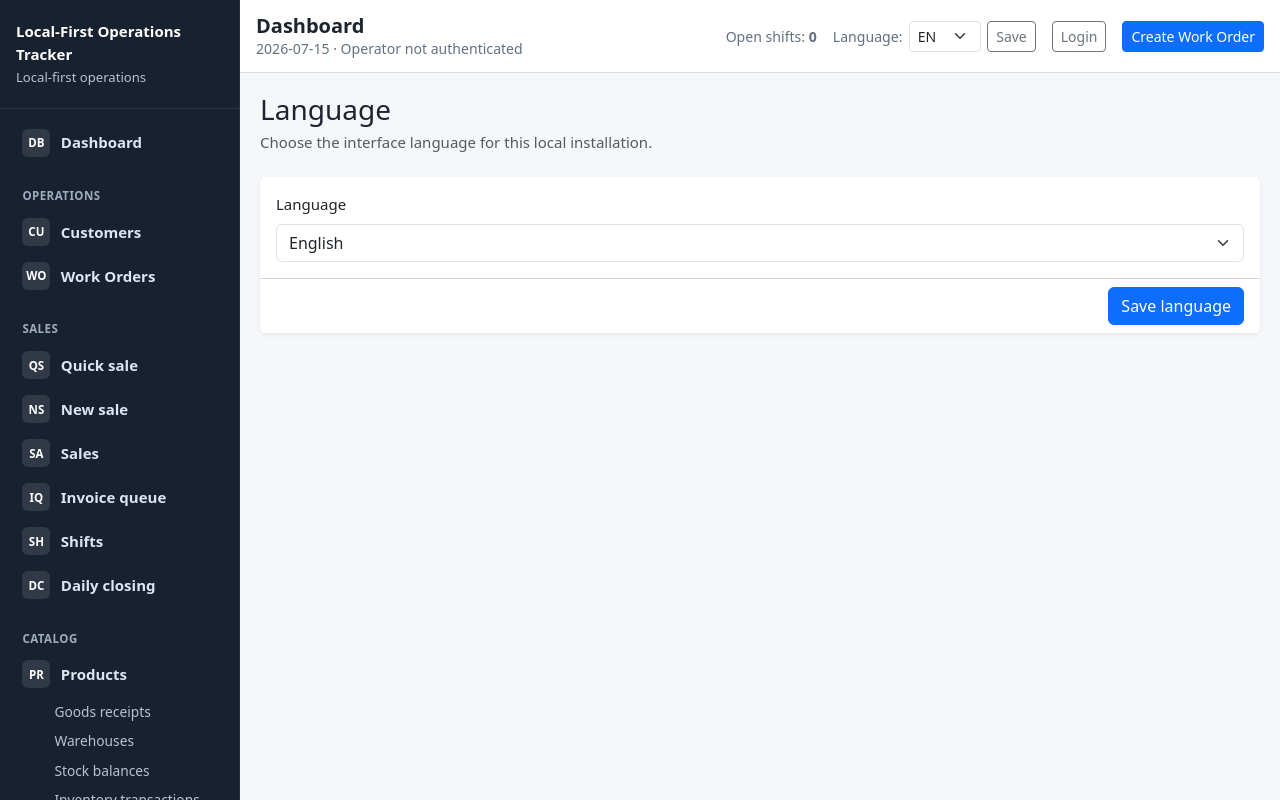
After one commit to denzo69/-Local-First-Operations-Tracker-Commercial, a FastAPI app: page /settings/language in a window 1280 px wide. The commit adds this page. Run offline with FastAPI, Linux system fonts and the light colour scheme; data that the repository does not hold is empty; some libraries are stand-ins or nearby versions.

Commit message:
Allow non-admin users to change language

```diff
--- a/app/auth_middleware.py
+++ b/app/auth_middleware.py
@@ -39,9 +39,13 @@ async def authentication_middleware(request: Request, call_next):
         if request.state.current_user is None:
             return _unauthenticated_response(request)
 
-        if request.method not in {"GET", "HEAD", "OPTIONS"} and user_has_role(
+        if (
+            request.method not in {"GET", "HEAD", "OPTIONS"}
+            and path != "/settings/language"
+            and user_has_role(
             request.state.current_user,
             {"read_only"},
+            )
         ):
             return _forbidden_response(request, "Read only users cannot modify data.")
 
--- a/app/services/auth_service.py
+++ b/app/services/auth_service.py
@@ -26,6 +26,9 @@ ADMIN_PATH_PREFIXES = (
     "/backups",
     "/audit-log",
 )
+NON_ADMIN_SETTINGS_PATHS = {
+    "/settings/language",
+}
 
 
 def hash_password(password: str) -> str:
@@ -136,6 +139,8 @@ def should_skip_auth(path: str) -> bool:
 
 
 def path_requires_admin(path: str) -> bool:
+    if path in NON_ADMIN_SETTINGS_PATHS:
+        return False
     return any(path == prefix or path.startswith(f"{prefix}/") for prefix in ADMIN_PATH_PREFIXES)
 
 
--- a/app/services/i18n_service.py
+++ b/app/services/i18n_service.py
@@ -345,6 +345,8 @@ TRANSLATIONS = {
         "email": "Email",
         "receipt_prefix": "Receipt prefix",
         "language": "Language",
+        "language_help": "Choose the interface language for this local installation.",
+        "save_language": "Save language",
         "english": "English",
         "finnish": "Finnish",
         "save_settings": "Save settings",
@@ -690,6 +692,8 @@ TRANSLATIONS = {
         "email": "Sähköposti",
         "receipt_prefix": "Kuittinumeron etuliite",
         "language": "Kieli",
+        "language_help": "Valitse käyttöliittymän kieli tälle paikalliselle asennukselle.",
+        "save_language": "Tallenna kieli",
         "english": "Englanti",
         "finnish": "Suomi",
         "save_settings": "Tallenna asetukset",
--- a/app/static/css/app.css
+++ b/app/static/css/app.css
@@ -188,6 +188,17 @@ button:focus-visible,
 
 .topbar-status > * {
     max-width: 100%;
+}
+
+.topbar-language-form {
+    display: flex;
+    gap: .4rem;
+    align-items: center;
+}
+
+.topbar-language-form .form-select {
+    width: auto;
+    min-width: 4.5rem;
 }
 
 .alert {
--- a/app/templates/base.html
+++ b/app/templates/base.html
@@ -56,8 +56,10 @@
             <a class="sidebar-link {% if active_page == 'cash_registers' %}active{% endif %}" href="/cash-registers"><span class="nav-icon" aria-hidden="true">CR</span><span>{{ t.cash_registers }}</span></a>
             <a class="sidebar-link {% if active_page == 'audit_log' %}active{% endif %}" href="/audit-log"><span class="nav-icon" aria-hidden="true">AL</span><span>{{ t.audit_log }}</span></a>
             <a class="sidebar-link {% if active_page == 'backups' %}active{% endif %}" href="/backups"><span class="nav-icon" aria-hidden="true">BU</span><span>{{ t.backups }}</span></a>
+            <a class="sidebar-link {% if active_page == 'settings' %}active{% endif %}" href="/settings"><span class="nav-icon" aria-hidden="true">ST</span><span>{{ t.settings }}</span></a>
+            {% else %}
+            <a class="sidebar-link {% if active_page == 'language' %}active{% endif %}" href="/settings/language"><span class="nav-icon" aria-hidden="true">LA</span><span>{{ t.language }}</span></a>
             {% endif %}
-            <a class="sidebar-link {% if active_page == 'settings' %}active{% endif %}" href="/settings"><span class="nav-icon" aria-hidden="true">ST</span><span>{{ t.settings }}</span></a>
         </div>
     </nav>
 </aside>
@@ -97,7 +99,11 @@
             <a class="sidebar-link" href="/audit-log">{{ t.audit_log }}</a>
             <a class="sidebar-link" href="/backups">{{ t.backups }}</a>
             {% endif %}
+            {% if can_manage_administration %}
             <a class="sidebar-link" href="/settings">{{ t.settings }}</a>
+            {% else %}
+            <a class="sidebar-link" href="/settings/language">{{ t.language }}</a>
+            {% endif %}
         </nav>
     </div>
 </div>
@@ -113,7 +119,16 @@
         </div>
         <div class="topbar-status">
             <span>{{ t.open_shift_status }}: <strong>{{ open_shift_count }}</strong></span>
-            <span>{{ t.language_status }}: <strong>{{ language|upper }}</strong></span>
+            <form method="post" action="/settings/language" class="topbar-language-form">
+                <label class="visually-hidden" for="topbar_language">{{ t.language }}</label>
+                <span>{{ t.language_status }}:</span>
+                <select class="form-select form-select-sm" id="topbar_language" name="language">
+                    <option value="en" {% if language == "en" %}selected{% endif %}>EN</option>
+                    <option value="fi" {% if language == "fi" %}selected{% endif %}>FI</option>
+                </select>
+                <input type="hidden" name="next_url" value="{{ request.url.path }}">
+                <button class="btn btn-outline-secondary btn-sm" type="submit">{{ t.save }}</button>
+            </form>
             {% if is_authenticated %}
             <span>{{ current_user.role.name if current_user.role else "User" }}: <strong>{{ current_user.name }}</strong></span>
             <form method="post" action="/logout" class="m-0">
--- /dev/null
+++ b/app/templates/settings/language.html
@@ -0,0 +1,23 @@
+{% extends "base.html" %}
+
+{% block content %}
+<div class="mb-4">
+    <h1 class="h3 mb-1">{{ t.language }}</h1>
+    <p class="text-muted mb-0">{{ t.language_help }}</p>
+</div>
+
+<form class="card shadow-sm border-0" method="post" action="/settings/language">
+    <div class="card-body">
+        <label class="form-label" for="language">{{ t.language }}</label>
+        <select class="form-select" id="language" name="language">
+            {% for code, label in supported_languages.items() %}
+            <option value="{{ code }}" {% if settings_values.language == code %}selected{% endif %}>{{ label }}</option>
+            {% endfor %}
+        </select>
+        <input type="hidden" name="next_url" value="/">
+    </div>
+    <div class="card-footer bg-white d-flex justify-content-end">
+        <button class="btn btn-primary" type="submit">{{ t.save_language }}</button>
+    </div>
+</form>
+{% endblock %}
```
Also changed, not shown: app/routes/settings.py (+39 -0 lines), tests/test_auth.py (+33 -2 lines).
